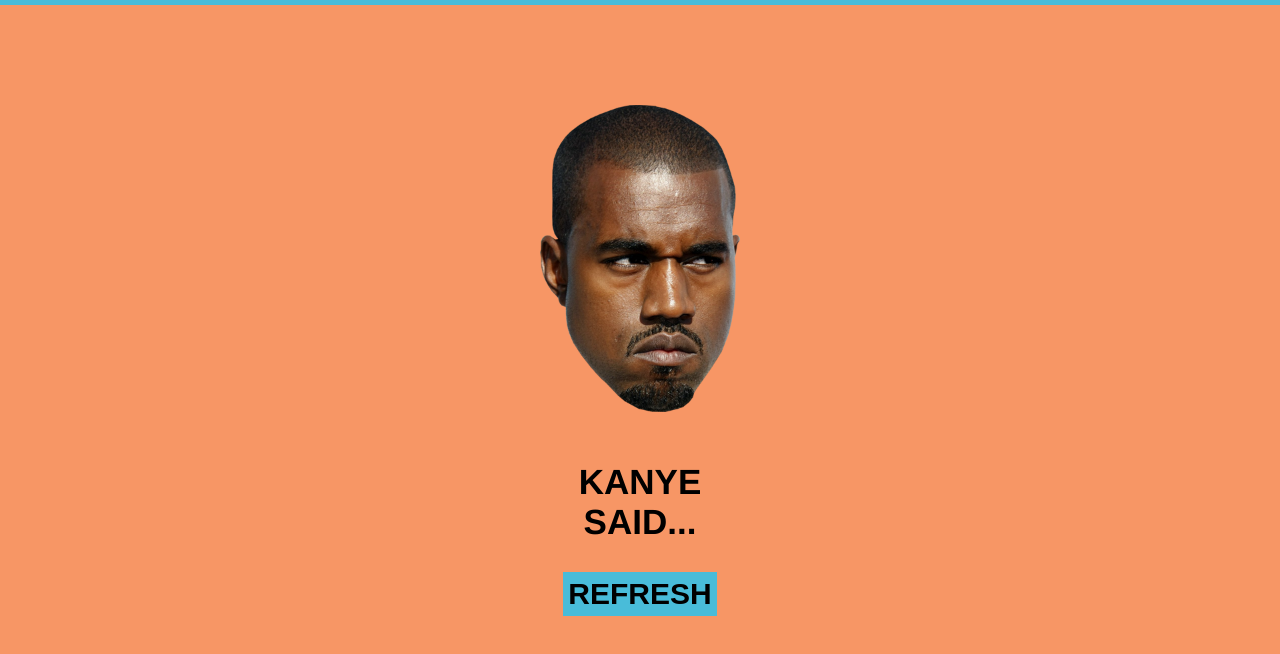
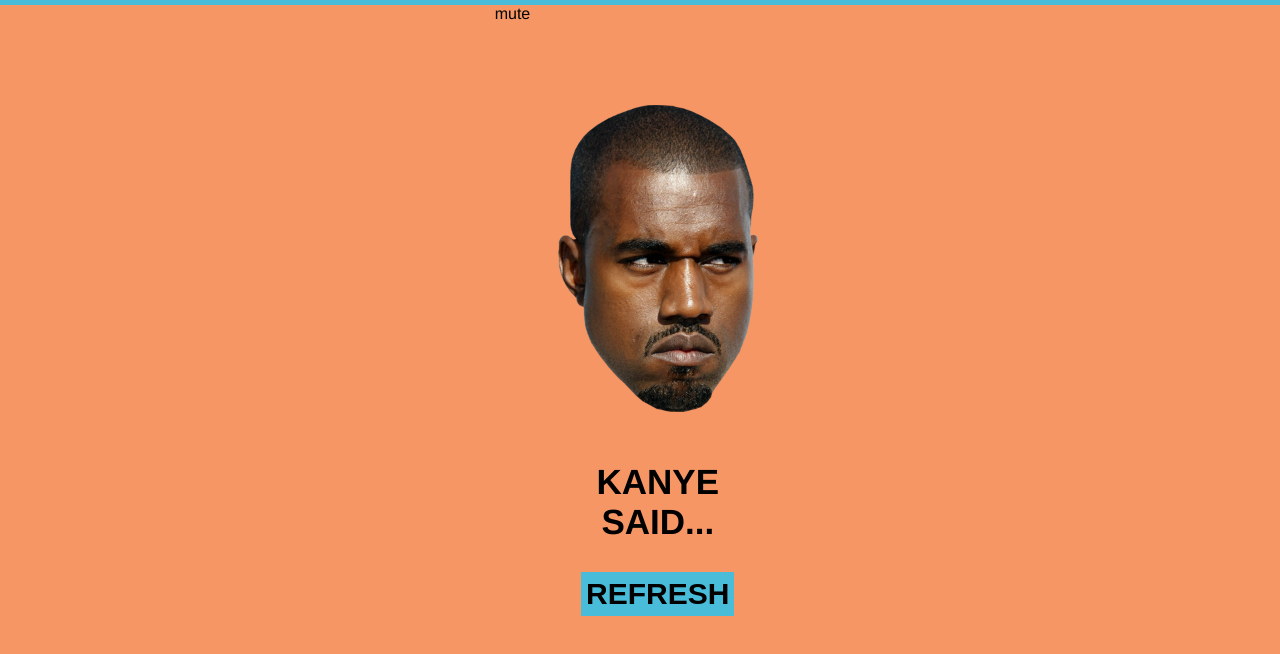
Before and after one commit to bboddyya/kanyesaidDraft, a React (Create React App) app: page / in a window 1280 px wide. Shown: the top 654 px of the page. Built offline with nearby package versions, Linux system fonts and the light colour scheme.

Commit message:
add Player component

```diff
--- a/src/App.js
+++ b/src/App.js
@@ -4,6 +4,7 @@
 import Picture from "./Components/Picture/Picture";
 import { useEffect, useState } from "react";
 import { Context } from "./Context/Context";
+import Player from "./Components/Player/Player";
 
 function App() {
   const [quote, setQuote] = useState("KANYE SAID...");
@@ -16,6 +17,7 @@
   return (
     <Context.Provider value={{ quote, setQuote, visionQuote, setVisionQuote }}>
       <div className="App">
+        <Player />
         <div className="main-wrapper">
           <Picture />
           <Quote />
--- a/src/Components/Picture/Picture.js
+++ b/src/Components/Picture/Picture.js
@@ -1,18 +1,11 @@
-import React, { useContext } from "react";
-import { CSSTransition } from "react-transition-group";
 import fourthKanye from "../Picture/img/png/fourthKanye.png";
 import "../Picture/Picture.css";
-import { Context } from "../../Context/Context";
 
 function Picture() {
-  const { visionQuote } = useContext(Context);
-
   return (
-    // <CSSTransition in={visionQuote} timeout={100} classNames="picture">
     <div className="picture">
       <img src={fourthKanye} />
     </div>
-    // </CSSTransition>
   );
 }
 
--- /dev/null
+++ b/src/Components/Player/Player.js
@@ -0,0 +1,12 @@
+const Player = () => {
+  return (
+    <div className="player-wrapper">
+      <div className="progress" />
+      <div className="mute-button-wrapper">
+        <div className="mute-button">mute</div>
+      </div>
+    </div>
+  );
+};
+
+export default Player;
```
